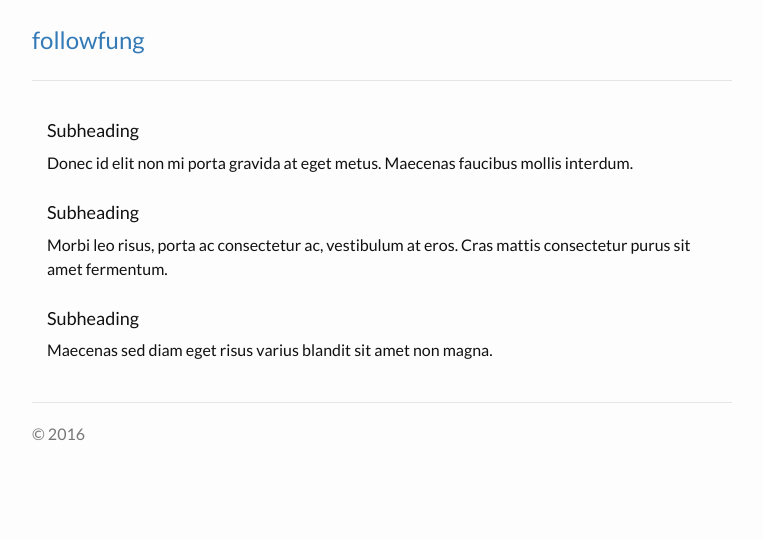
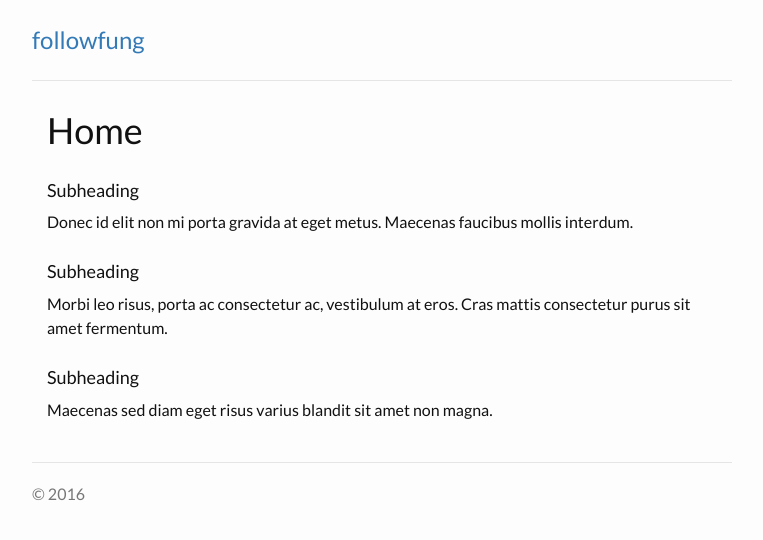
Before and after one commit to followfung/followfung.github.io, a Jekyll site: the page built from index.html, in a window 1280 px wide. Shown: the top 540 px of the page, without its empty margins (258-1021 px from the left). Built offline with Jekyll 4.4.1, drawn with Linux system fonts in a browser that asks for light colours.

Commit message:
start customizing :D

```diff
--- a/_sass/jumbotron-narrow.scss
+++ b/_sass/jumbotron-narrow.scss
@@ -54,13 +54,6 @@ body {
   font-size: 21px;
 }
 
-/* Supporting marketing content */
-.marketing {
-  margin: 30px 0;
-}
-.marketing p + h4 {
-  margin-top: 28px;
-}
 
 /* Responsive: Portrait tablets and up */
 @media screen and (min-width: 768px) {
--- a/_sass/my-styles.scss
+++ b/_sass/my-styles.scss
@@ -7,3 +7,21 @@ body {
   color: $text-color;
   background: $background-color;
 }
+
+/* Content Layout */
+.page {
+  p + h4 {
+    margin-top: 28px;
+  };
+  margin: 30px 0;
+}
+
+.page-header {
+  margin: 0 0 20px 0;
+  border-bottom: 0;
+  padding-bottom: 0;
+}
+
+.page-header h1 {
+  margin: 0
+}
--- a/index.html
+++ b/index.html
@@ -3,8 +3,13 @@ layout: default
 title: Home
 ---
 
-<div class="row marketing">
-  <div class="col-lg-12">
+<article class="row home page">
+
+  <header class="col-lg-12 page-header">
+    <h1>Home</h1>
+  </header>
+
+  <div class="col-lg-12 page-content">
     <h4>Subheading</h4>
     <p>Donec id elit non mi porta gravida at eget metus. Maecenas faucibus mollis interdum.</p>
 
@@ -14,4 +19,4 @@ title: Home
     <h4>Subheading</h4>
     <p>Maecenas sed diam eget risus varius blandit sit amet non magna.</p>
   </div>
-</div>
+</article>
```
Also changed, not shown: _layouts/page.html (+4 -4 lines).
